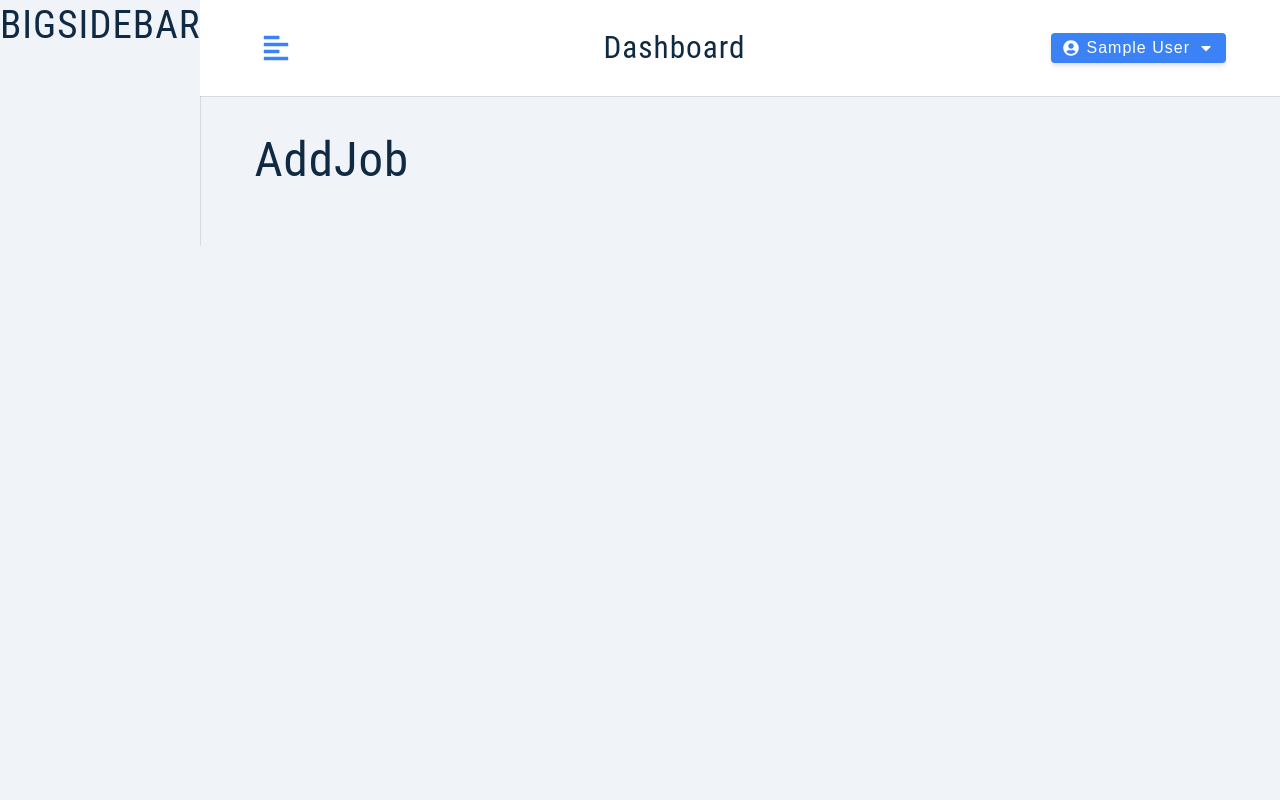
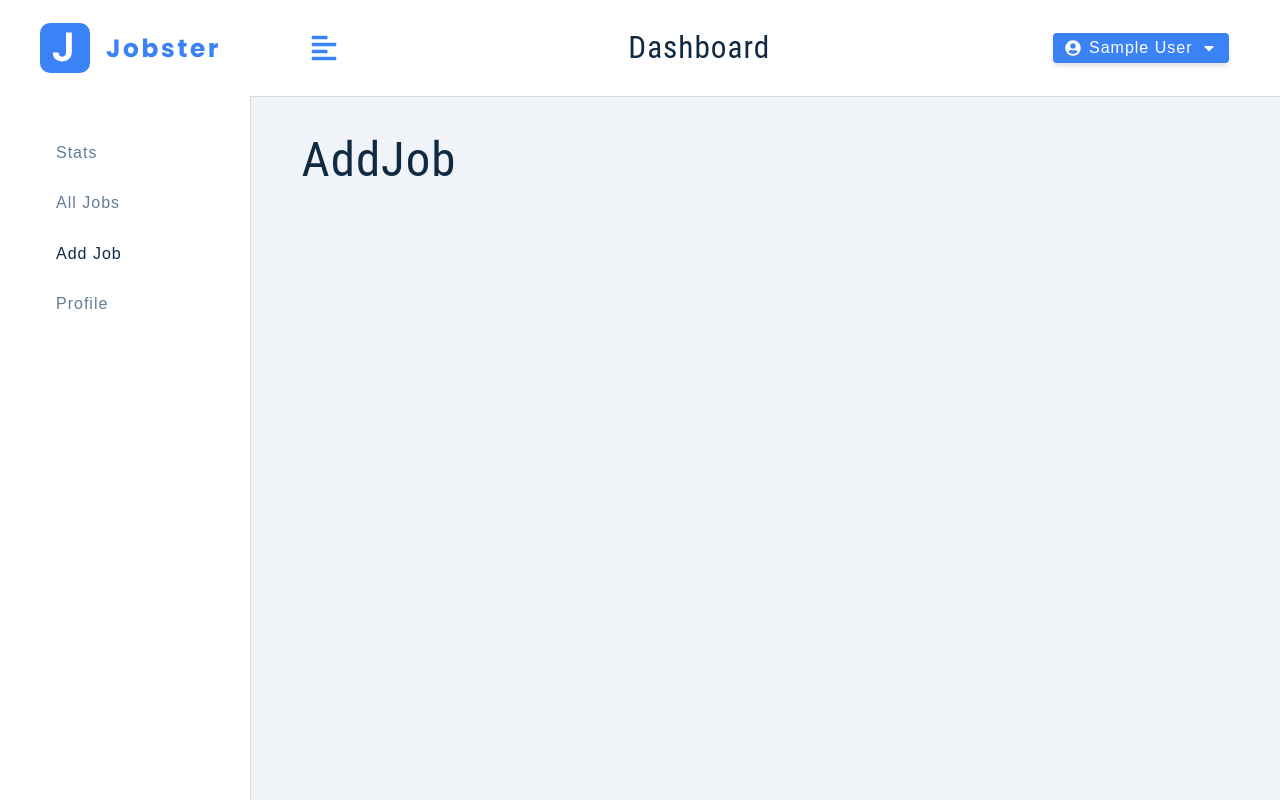
Before and after one commit to ciandre1976/jobstar, a React (Vite) app: page /add-job in a window 1280 px wide. Built offline with nearby package versions, Linux system fonts and the light colour scheme; sample sign-in values are in the browser's storage.

Commit message:
big sidebar

```diff
--- a/src/comps/BigSidebar.jsx
+++ b/src/comps/BigSidebar.jsx
@@ -1,9 +1,26 @@
 import Wrapper from "./../assets/wrappers/BigSidebar";
+import NavLinks from "./NavLinks";
+import Logo from "./Logo";
+import { useSelector } from "react-redux";
 
 export default function BigSidebar() {
+  const { isSidebarOpen } = useSelector((store) => store.user);
   return (
     <Wrapper>
-      <h2>BIGSIDEBAR</h2>
+      <div
+        className={
+          isSidebarOpen
+            ? "sidebar-container "
+            : "sidebar-container show-sidebar"
+        }
+      >
+        <div className="content">
+          <header>
+            <Logo />
+          </header>
+          <NavLinks />
+        </div>
+      </div>
     </Wrapper>
   );
 }
--- /dev/null
+++ b/src/comps/Navlinks.jsx
@@ -0,0 +1,27 @@
+import { NavLink } from "react-router-dom";
+import links from "../utils/links";
+
+export default function Navlinks({ toggleSidebar }) {
+  return (
+    <div className="nav-links">
+      {links.map((link) => {
+        const { text, path, id, icon } = link;
+
+        return (
+          <NavLink
+            to={path}
+            key={id}
+            onClick={toggleSidebar}
+            className={({ isActive }) =>
+              isActive ? "nav-link active" : "nav-link"
+            }
+            end
+          >
+            <span className="icon">{icon}</span>
+            {text}
+          </NavLink>
+        );
+      })}
+    </div>
+  );
+}
--- a/src/comps/Smallsidebar.jsx
+++ b/src/comps/Smallsidebar.jsx
@@ -6,6 +6,7 @@ import { useSelector, useDispatch } from "react-redux";
 import { toggleSidebar } from "../features/user/userSlice";
 
 import links from "../utils/links";
+import Navlinks from "./Navlinks";
 
 export default function Smallsidebar() {
   const { isSidebarOpen } = useSelector((store) => store.user);
@@ -28,26 +29,7 @@ export default function Smallsidebar() {
           <header>
             <Logo />
           </header>
-          <div className="nav-links">
-            {" "}
-            {links.map((link) => {
-              const { text, path, id, icon } = link;
-
-              return (
-                <NavLink
-                  to={path}
-                  className={({ isActive }) =>
-                    isActive ? "nav-link active" : "nav-link"
-                  }
-                  key={id}
-                  onClick={toggle}
-                >
-                  <span className="icon">{icon}</span>
-                  {text}
-                </NavLink>
-              );
-            })}
-          </div>
+          <Navlinks toggleSidebar={toggleSidebar} />
         </div>
       </div>
     </Wrapper>
--- a/src/comps/index.js
+++ b/src/comps/index.js
@@ -2,5 +2,6 @@ import BigSidebar from "./BigSidebar";
 import Logo from "./Logo";
 import Navbar from "./Navbar";
 import Smallsidebar from "./Smallsidebar";
+import Navlinks from "./Navlinks";
 
-export { Logo, Navbar, Smallsidebar, BigSidebar };
+export { Logo, Navbar, Smallsidebar, BigSidebar, Navlinks };
```
